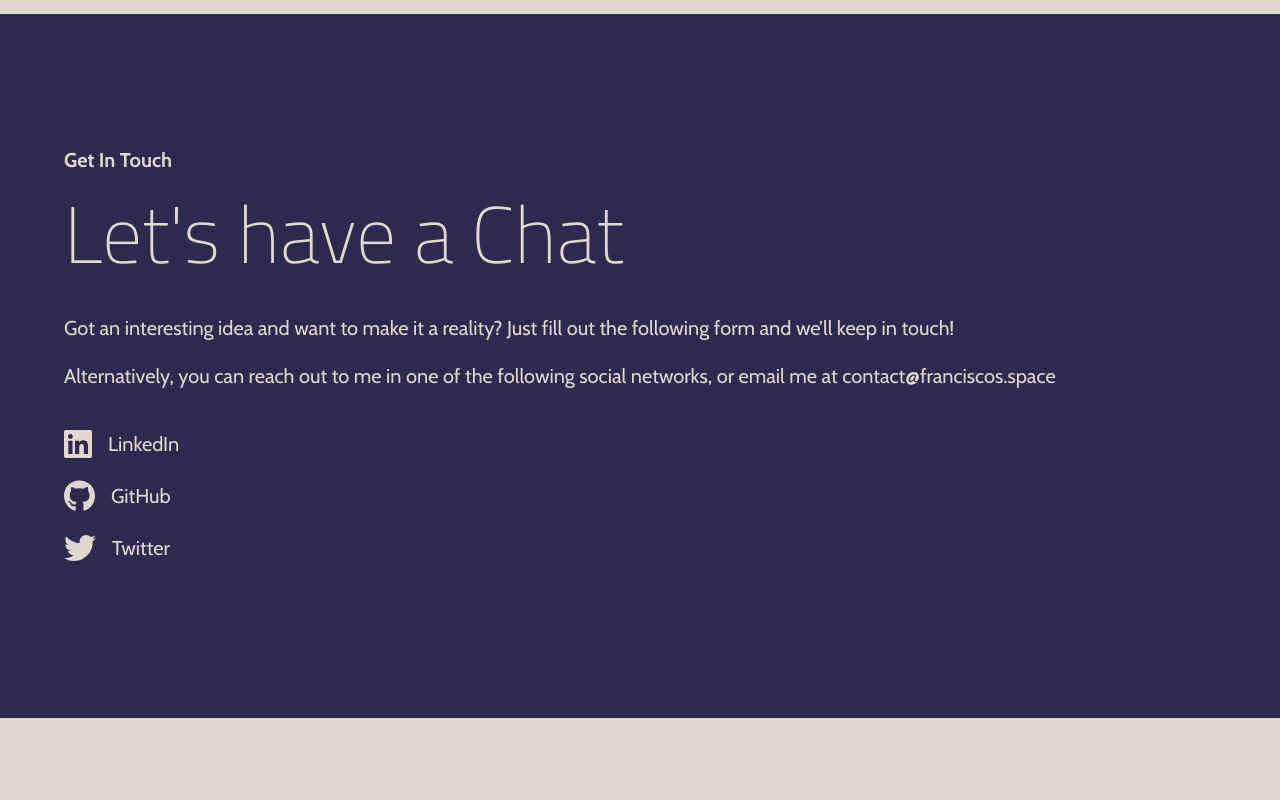
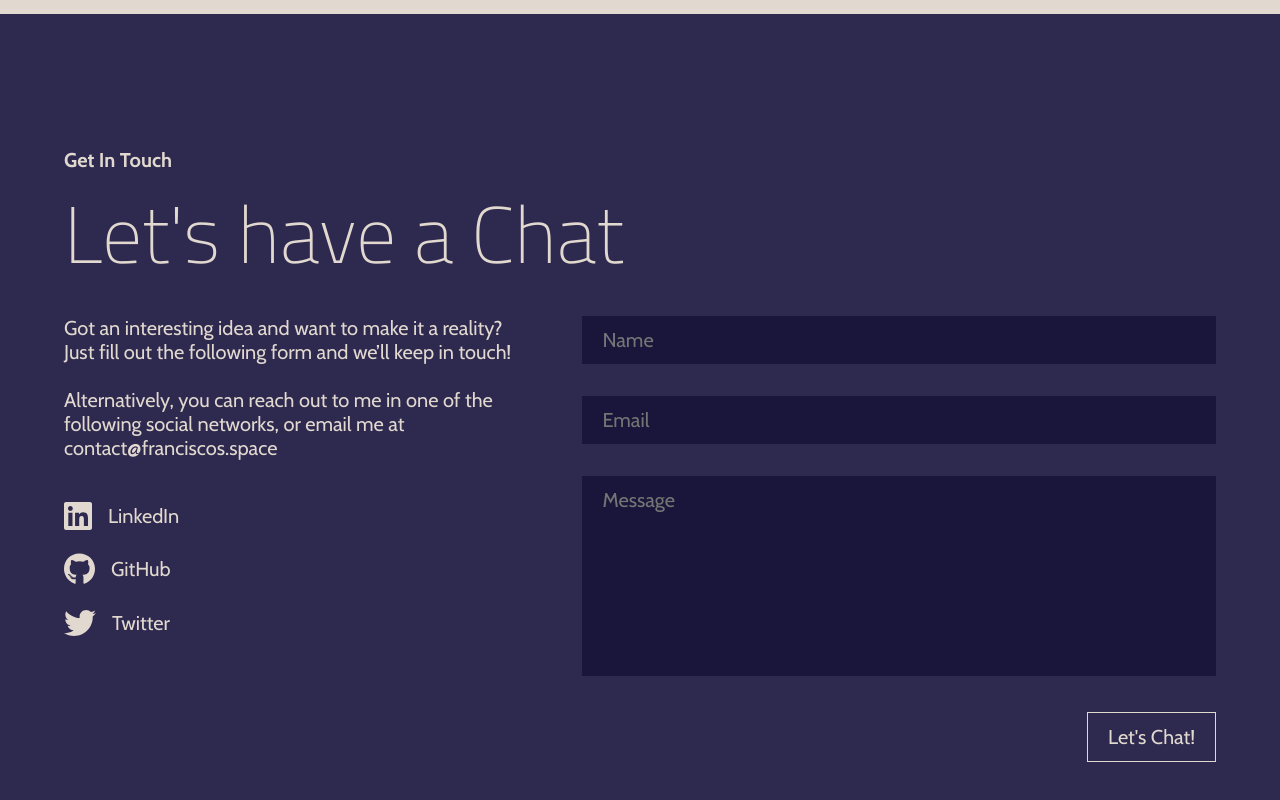
Before and after one commit to m4tr1k/portfolio, a Next.js app: page / in a window 1280 px wide. Shown: the part 1203-2003 px from the top of the page. Before the commit the page ends 1921 px from the top, so only its background shows below. Built offline with nearby package versions, Linux system fonts and the light colour scheme.

Commit message:
Added contact form

```diff
--- /dev/null
+++ b/components/ContactForm.tsx
@@ -0,0 +1,78 @@
+import { FormEvent } from "react";
+import styles from "../styles/components/ContactForm.module.css";
+
+const ContactForm = () => {
+  const inputs = [
+    { name: "name", type: "text", placeholder: "Name" },
+    { name: "email", type: "email", placeholder: "Email" },
+    { name: "message", type: "textarea", placeholder: "Message" },
+  ];
+
+  const sendEmail = async (event: FormEvent<HTMLFormElement>) => {
+    event.preventDefault();
+    const formData = new FormData(event.target as HTMLFormElement);
+    const data = Object.fromEntries(formData);
+    const response = await fetch("/api/form", {
+      method: "POST",
+      body: JSON.stringify(data),
+    });
+    if (response.ok) {
+      alert("Message sent successfully!");
+    }
+
+    inputs.forEach((input) => {
+      const element = document.getElementById(input.name) as HTMLFormElement;
+      if (element) {
+        element.value = "";
+      }
+    });
+  };
+
+  return (
+    <form
+      onSubmit={(event) => sendEmail(event)}
+      name="contact"
+      method="POST"
+      action="/api/form"
+      className={styles.form}
+    >
+      <input type="hidden" name="form-name" value="contact" />
+      {inputs.map((input, index) => {
+        return (
+          <div className={styles.inputGroup} key={index}>
+            <label htmlFor={input.name} hidden={true}>
+              {input.name}
+            </label>
+            {input.type === "textarea" ? (
+              <textarea
+                placeholder={input.placeholder}
+                name={input.name}
+                id={input.name}
+                required
+              />
+            ) : (
+              <input
+                placeholder={input.placeholder}
+                type={input.type}
+                name={input.name}
+                id={input.name}
+                required
+              />
+            )}
+          </div>
+        );
+      })}
+      <button
+        style={{
+          color: `var(--main-color)`,
+          borderColor: `var(--main-color)`,
+        }}
+        type="submit"
+      >
+        Let's Chat!
+      </button>
+    </form>
+  );
+};
+
+export default ContactForm;
--- a/package.json
+++ b/package.json
@@ -16,6 +16,7 @@
     "@next/font": "^13.1.6",
     "file-saver": "^2.0.5",
     "next": "^13.1.6",
+    "nodemailer": "^6.9.1",
     "react": "^18.2.0",
     "react-dom": "^18.2.0",
     "react-intersection-observer": "^8.34.0",
@@ -25,6 +26,7 @@
   "devDependencies": {
     "@types/file-saver": "^2.0.5",
     "@types/node": "17.0.23",
+    "@types/nodemailer": "^6.4.7",
     "@types/react": "18.0.1",
     "@types/react-dom": "18.0.0",
     "eslint": "8.13.0",
--- /dev/null
+++ b/pages/api/form.ts
@@ -0,0 +1,37 @@
+import { NextApiRequest, NextApiResponse } from "next";
+import nodemailer from "nodemailer";
+
+export default async function handler(
+  req: NextApiRequest,
+  res: NextApiResponse
+) {
+  const body = JSON.parse(req.body);
+  const { name, email, message } = body;
+
+  const transporter = nodemailer.createTransport({
+    service: "gmail",
+    auth: {
+      user: process.env.EMAIL,
+      pass: process.env.PASSWORD,
+    },
+  });
+
+  const mailOptions = {
+    from: process.env.EMAIL,
+    to: process.env.EMAIL,
+    subject: `Message from ${name} - ${email}`,
+    text: message,
+  };
+
+  transporter.sendMail(mailOptions, function (error, info) {
+    if (error) {
+      console.log(error);
+    } else {
+      console.log("Email sent: " + info.response);
+    }
+  });
+
+  // Found the name.
+  // Sends a HTTP success code
+  res.status(200).json({ data: `Message Sent!` });
+}
--- a/pages/api/hello.ts
+++ /dev/null
@@ -1,13 +0,0 @@
-// Next.js API route support: https://nextjs.org/docs/api-routes/introduction
-import type { NextApiRequest, NextApiResponse } from 'next'
-
-type Data = {
-  name: string
-}
-
-export default function handler(
-  req: NextApiRequest,
-  res: NextApiResponse<Data>
-) {
-  res.status(200).json({ name: 'John Doe' })
-}
--- a/sections/ContactSection/index.tsx
+++ b/sections/ContactSection/index.tsx
@@ -1,3 +1,4 @@
+import ContactForm from "../../components/ContactForm";
 import Section from "../../components/Section";
 import SocialMedia from "../../components/SocialMedia";
 import styles from "../../styles/sections/ContactSection.module.css";
@@ -14,20 +15,25 @@ const ContactSection = () => {
       }}
       className={styles.contactSection}
     >
+      <div className={styles.grid}>
         <div>
           <p>
             Got an interesting idea and want to make it a reality? Just fill out
             the following form and we’ll keep in touch!
             <br />
             <br />
-          Alternatively, you can reach out to me in one of the following social
-          networks, or email me at contact@franciscos.space
+            Alternatively, you can reach out to me in one of the following
+            social networks, or email me at contact@franciscos.space
           </p>
-      </div>
           <div className={styles.contacts}>
             {contacts.map((contact, index) => {
               return <SocialMedia info={contact} key={index} />;
             })}
+          </div>
+        </div>
+        <div className={styles.form}>
+          <ContactForm />
+        </div>
       </div>
     </Section>
   );
--- /dev/null
+++ b/styles/components/ContactForm.module.css
@@ -0,0 +1,22 @@
+.form button {
+    float: right;
+}
+
+.form > * {
+    margin-bottom: 2em;
+}
+
+.form input, .form textarea {
+    width: 100%;
+    background-color: #1A153A;
+    border: none;
+    color: var(--main-color);
+    font-family: var(--cabin-font);
+    padding: .6em 1em;
+    font-size: 1.25em;
+}
+
+.form textarea {
+    resize: none;
+    height: 200px;
+}
--- a/styles/components/SocialMedia.module.css
+++ b/styles/components/SocialMedia.module.css
@@ -2,5 +2,4 @@
     display: flex;
     align-items: center;
     gap: 1em;
-    margin-bottom: 1.25em;
 }
--- a/styles/globals.css
+++ b/styles/globals.css
@@ -35,6 +35,17 @@ section {
   width: 100%;
   padding-right: clamp(25px, 5%, 4em);
   padding-left: clamp(25px, 5%, 4em);
+}
+
+button {
+  color: var(--secondary-color);
+  background-color: transparent;
+  border: 1px solid var(--secondary-color);
+  padding: .6em 1em;
+  font-size: 1.25em;
+  cursor: pointer;
+  transition: all linear .2s;
+  font-family: var(--cabin-font);
 }
 
 #main {
--- a/styles/sections/ContactSection.module.css
+++ b/styles/sections/ContactSection.module.css
@@ -14,3 +14,20 @@
 .contacts {
     margin-top: 2.5em;
 }
+
+.contacts > :not(:last-child) {
+    margin-bottom: 1.35em;
+}
+
+.grid {
+    display: grid;
+    grid-template-columns: 40% 55%;
+    grid-gap: 5%;
+}
+
+/* make grid responsive */
+@media screen and (max-width: 768px) {
+    .grid {
+        grid-template-columns: 100%;
+    }
+}
```
Also changed, not shown: 2 other files (tests, documents, lock files or other folders). Lines whose indentation alone changed are shown as unchanged.
